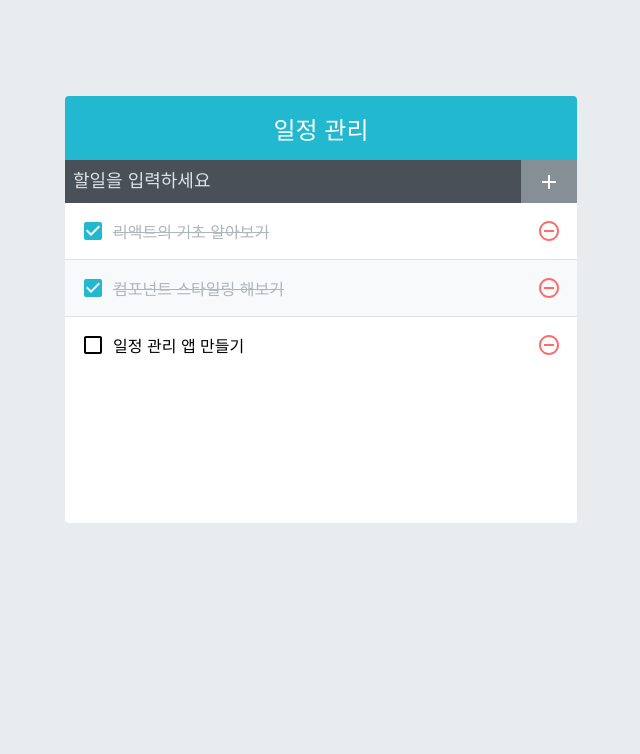
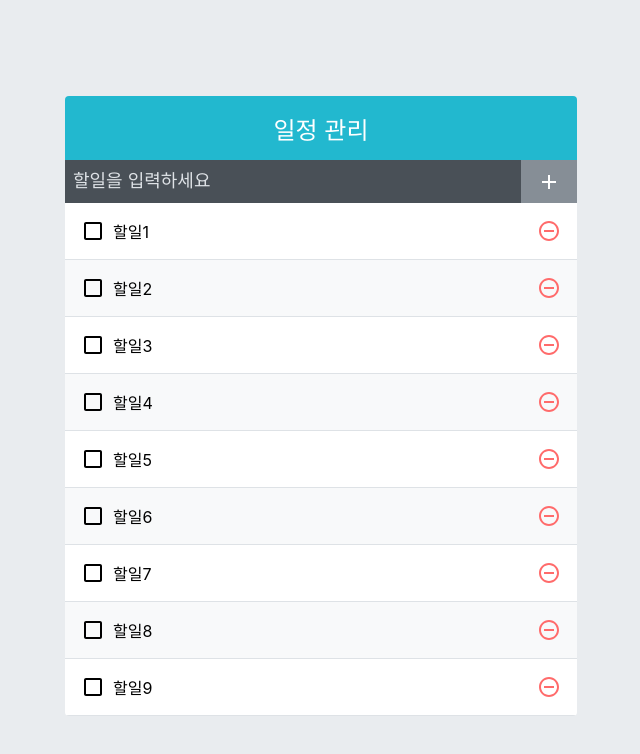
Before and after one commit to leeheeae/react-study, a React (Create React App) app in the folder todo-app/: page / in a window 1280 px wide. Shown: the top 754 px of the page, without its empty margins (319-959 px from the left). Built offline with nearby package versions, Linux system fonts and the light colour scheme.

Commit message:
성능최적화하기

```diff
--- a/todo-app/src/App.js
+++ b/todo-app/src/App.js
@@ -3,59 +3,47 @@
 import TodoInsert from './components/TodoInsert';
 import TodoList from './components/TodoList';
 
+function createBulkTodos() {
+  const array = [];
+  for (let i = 1; i <= 2500; i++) {
+    array.push({
+      id: i,
+      text: `할일${i}`,
+      checked: false,
+    });
+  }
+
+  return array;
+}
+
 const App = () => {
-  const [todos, setTodos] = useState([
-    {
-      id: 1,
-      text: '리액트의 기초 알아보기',
-      checked: true,
-    },
-    {
-      id: 2,
-      text: '컴포넌트 스타일링 해보기',
-      checked: true,
-    },
-    {
-      id: 3,
-      text: '일정 관리 앱 만들기',
-      checked: false,
-    },
-  ]);
+  const [todos, setTodos] = useState(createBulkTodos);
 
   //고유값으로 사용될 id
   // ref를 사용하여 변수 담기
   const nextId = useRef(4);
 
-  const onInsert = useCallback(
-    (text) => {
+  const onInsert = useCallback((text) => {
     const todo = {
       id: nextId.current,
       text,
       checked: false,
     };
-      setTodos(todos.concat(todo));
+    setTodos((todos) => todos.concat(todo));
     nextId.current += 1;
-    },
-    [todos],
-  );
+  }, []);
 
-  const onRemove = useCallback(
-    (id) => {
-      setTodos(todos.filter((todo) => todo.id !== id));
-    },
-    [todos],
-  );
+  const onRemove = useCallback((id) => {
+    setTodos((todos) => todos.filter((todo) => todo.id !== id));
+  }, []);
 
-  const onToggle = useCallback(
-    (id) => {
-      setTodos(
+  const onToggle = useCallback((id) => {
+    setTodos((todos) =>
       todos.map((todo) =>
         todo.id === id ? { ...todo, checked: !todo.checked } : todo,
       ),
     );
-    },
-    [todos],
-  );
+  }, []);
 
   return (
     <TodoTemplate>
--- a/todo-app/src/components/TodoListItem.js
+++ b/todo-app/src/components/TodoListItem.js
@@ -22,4 +22,4 @@
   );
 };
 
-export default TodoListItem;
+export default React.memo(TodoListItem);
```
Lines whose indentation alone changed are shown as unchanged.
